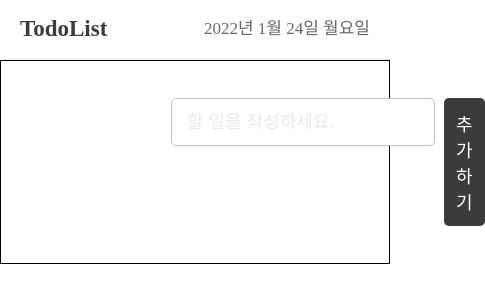
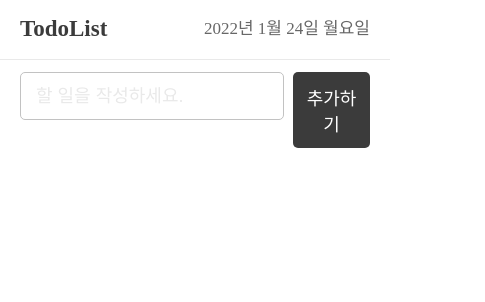
Before and after one commit to tTab1204/TodoList-Vue, a Vue app: page /todo-list in a window 390 px wide. Shown: the top 302 px of the page, 485 px wide, since content can reach past the window. Built offline with nearby package versions, Linux system fonts and the light colour scheme; a web font is replaced by a local one.

Commit message:
feat: TodoCreate 반응형 스타일 추가

```diff
--- a/src/components/TodoBody.vue
+++ b/src/components/TodoBody.vue
@@ -17,7 +17,10 @@ export default {
 
 <style lang="scss" scoped>
 .body-container {
-  border: 1px solid black;
   padding: rem(37px) rem(170px);
+
+  @media screen and (max-width: 780px) {
+    padding: rem(12px) rem(20px);
+  }
 }
 </style>
```
